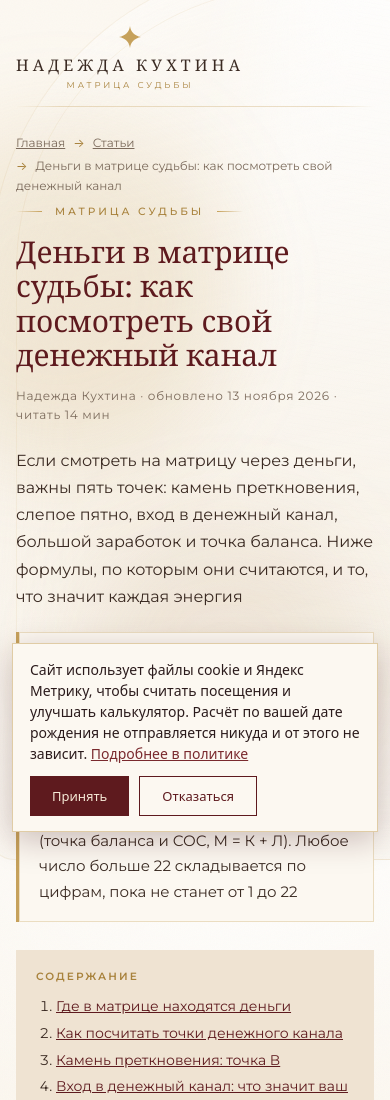
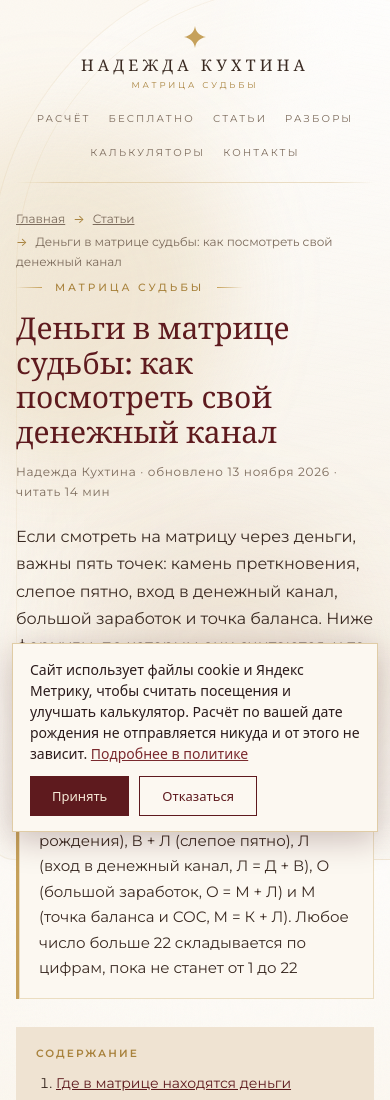
Before and after one commit to axis-axi/matrica, a plain HTML site: page stati/dengi-v-matrice-sudby/index.html in a window 390 px wide. Shown: the top 1100 px of the page. Drawn offline with nearby package versions, Linux system fonts and the light colour scheme.

Commit message:
Статьи: меню видно на телефоне, пункт Калькуляторы
Co-Authored-By: Claude Sonnet 5.5 <noreply@anthropic.com>

```diff
--- a/stati/dengi-v-matrice-sudby/index.html
+++ b/stati/dengi-v-matrice-sudby/index.html
@@ -857,7 +857,10 @@ html,body{margin:0;padding:0;}
   }
   .matrix-app .mx-author-photo:after{width:100%;height:88%;}
   .matrix-app .mx-wrap{padding:0 20px;}
-  .matrix-app .mx-rail,.matrix-app .mx-nav,.matrix-app .mx-spark{display:none;}
+  .matrix-app .mx-rail,.matrix-app .mx-spark{display:none;}
+  .matrix-app .mx-top{flex-direction:column;align-items:center;gap:14px;}
+  .matrix-app .mx-nav{display:flex;flex-wrap:wrap;justify-content:center;gap:6px 18px;width:100%;}
+  .matrix-app .mx-nav a{padding:6px 0;}
   .matrix-app .mx-arch{right:-220px;opacity:.6;}
   .matrix-app .mx-hero{grid-template-columns:1fr;gap:30px;padding:30px 0 20px;}
   .matrix-app .mx-energy-card{margin:22px auto 0;max-width:100%;}
@@ -1033,6 +1036,7 @@ html,body{background:#F7F1E8;color:#3A2A22;}
         <a href="/#mx-free">Бесплатно</a>
         <a href="/stati/">Статьи</a>
         <a href="/#mx-paid">Разборы</a>
+        <a href="/kalkulyatory/">Калькуляторы</a>
         <a href="/#mx-contacts">Контакты</a>
       </nav>
     </div>
```
Also changed, not shown: stati/index.html (+5 -1 lines).
